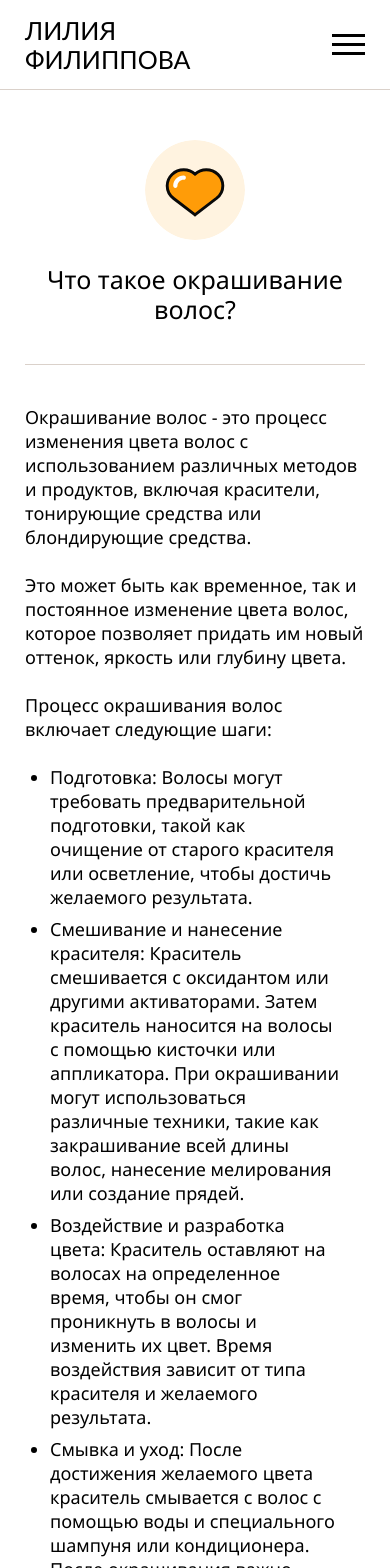
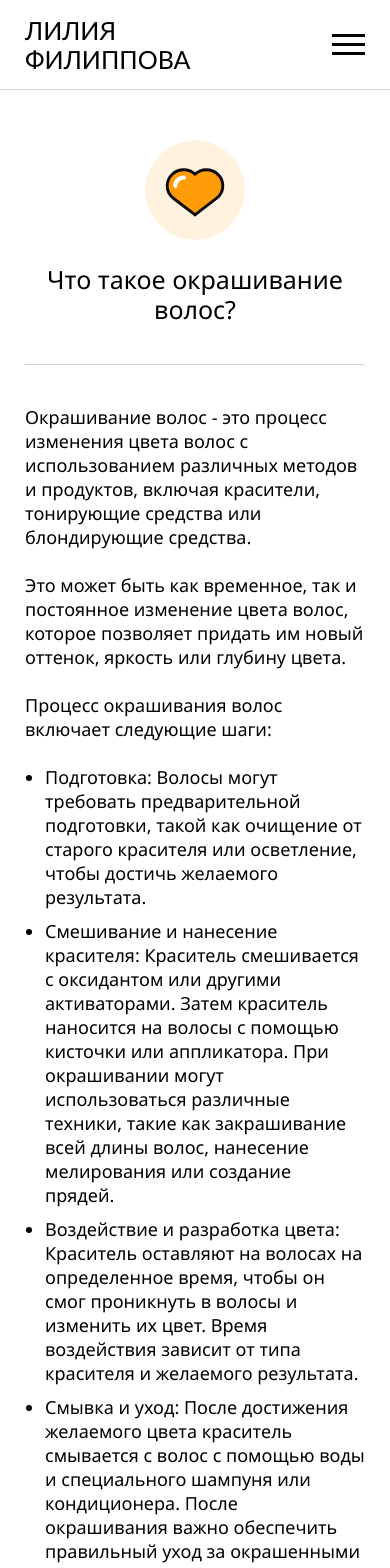
Before and after one commit to uladzimirfilipau/cojib, a React (Create React App) app: page /cojib/okrashivanie-volos in a window 390 px wide. Shown: the top 1568 px of the page. Built offline with nearby package versions, Linux system fonts and the light colour scheme.

Commit message:
refactor: ServicesArticle

```diff
--- a/src/components/ServicesArticle/ServicesArticle.css
+++ b/src/components/ServicesArticle/ServicesArticle.css
@@ -15,6 +15,7 @@
   flex-direction: column;
   align-items: center;
 }
+
 @media screen and (max-width: 1024px) {
   .article {
     margin: 0;
@@ -23,6 +24,7 @@
     box-shadow: none;
   }
 }
+
 @media screen and (max-width: 768px) {
   .article {
     padding: 50px 25px;
@@ -99,13 +101,13 @@
 
 .article__list {
   list-style-type: disc;
-  padding: 0 25px;
+  padding-left: 20px;
   box-sizing: border-box;
   margin: 24px 0;
 
   display: flex;
   flex-direction: column;
-  gap: 8px;
+  gap: 10px;
 
   font-weight: 400;
   font-size: 18px;
@@ -115,11 +117,18 @@
 
 .article__item {
   margin: 0;
-  padding-left: 18px;
+  padding: 0;
 }
 
-@media screen and (max-width: 768px) {
-  .article__item {
-    padding-left: 0;
-  }
+.article__subitem-list {
+  list-style-type: none;
+  padding: 0;
+  margin-top: 5px;
+
+  display: grid;
+  gap: 3px;
 }
+
+.article__subitem {
+  margin: 0;
+}
--- a/src/components/ServicesArticle/ServicesArticle.jsx
+++ b/src/components/ServicesArticle/ServicesArticle.jsx
@@ -3,9 +3,17 @@ import cojibImage from '../../images/cojib-image.jpg';
 
 export default function ServicesArticle({ i }) {
   const { title, articleText, articleList, articleNote } = i;
-  const articleItems = articleList.map((item, index) => (
-    <li className='article__item' key={index}>
-      {item}
+
+  const articleItems = articleList.map((item) => (
+    <li className='article__item' key={item.id}>
+      {item.text}
+      <ul className='article__subitem-list'>
+        {item.price.map((subitem) => (
+          <li className='article__subitem' key={subitem}>
+            {subitem}
+          </li>
+        ))}
+      </ul>
     </li>
   ));
 
```
